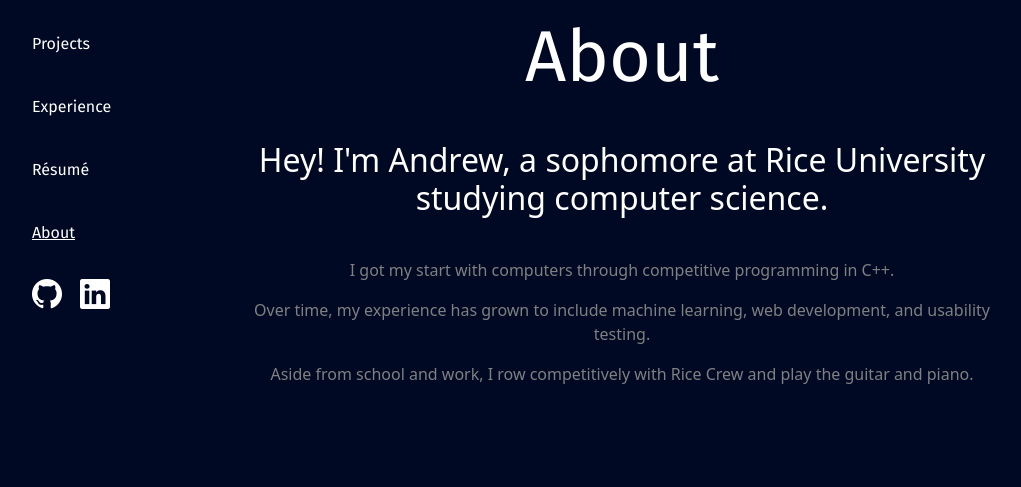
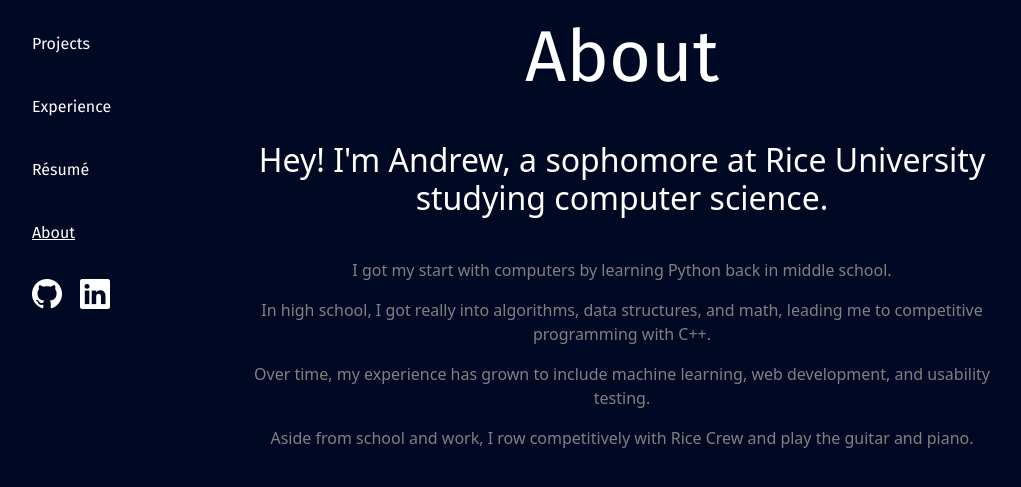
Before and after one commit to Andrew-Negrut/PersonalWebsite, a Django app: page /about/ in a window 1280 px wide. Shown: the top 487 px of the page, without its empty margins (18-1039 px from the left). Run offline with Django 4.2, Linux system fonts and the light colour scheme; parts of the project's set-up code (start-up, migrations or seed data) failed here and were passed over.

Commit message:
about update

```diff
--- a/templates/about.html
+++ b/templates/about.html
@@ -9,10 +9,13 @@
                 <h1 id="name" class="display-2" style="text-align: center; margin-top: 0.9rem;">About</h1>
             </div>
             <div class="row">
-                <h2 style="text-align:center; color: white; margin-top: 2rem;">Hey! I'm Andrew, a sophomore at Rice University studying computer science.</h2>
+                <h2 style="text-align:center; color: white; margin-top: 2rem; ">Hey! I'm Andrew, a sophomore at Rice University studying computer science.</h2>
             </div>
             <div class="row">
-                <p style="text-align:center; color: grey; margin-top: 2rem;">I got my start with computers through competitive programming in C++.</p>
+                <p style="text-align:center; color: grey;  margin-top: 2rem;">I got my start with computers by learning Python back in middle school.</p>
+            </div>
+            <div class="row">
+                <p style="text-align:center; color: grey; ">In high school, I got really into algorithms, data structures, and math, leading me to competitive programming with C++.</p>
             </div>
             <div class="row">
                 <p style="text-align:center; color: grey;">Over time, my experience has grown to include machine learning, web development, and usability testing.</p>
```
